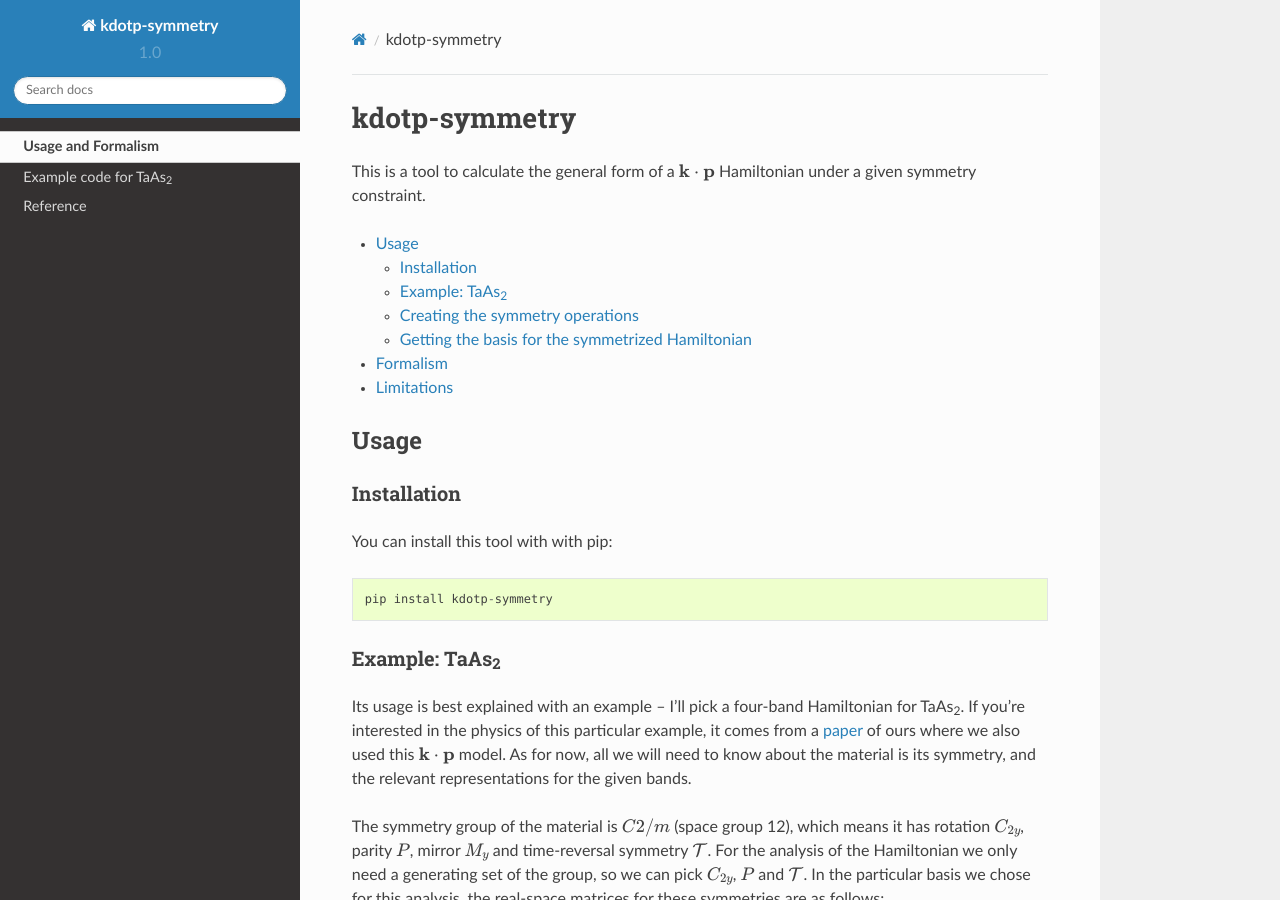
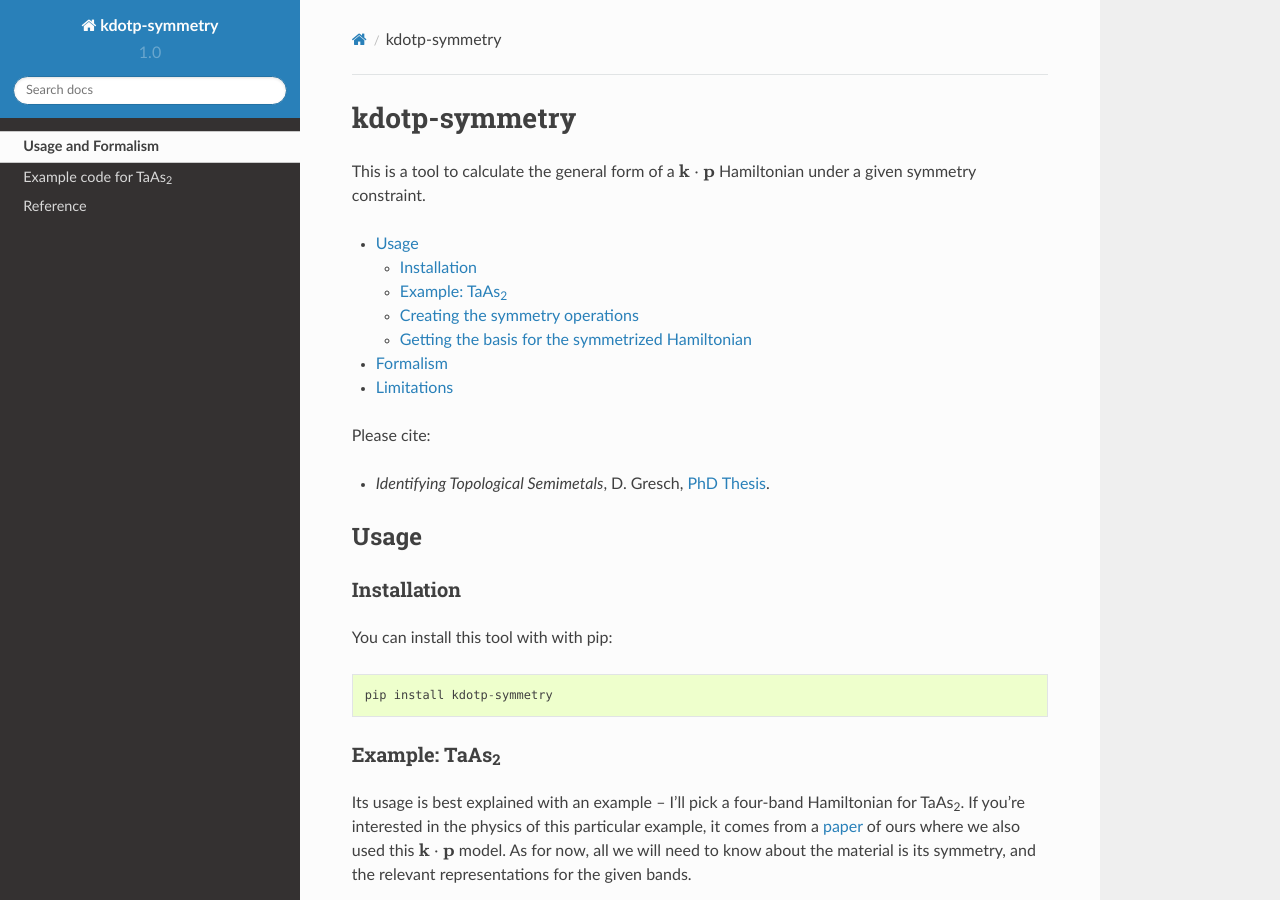
Before and after one commit to greschd/kdotp-symmetry, a Sphinx documentation site: the page built from doc/source/index.rst, in a window 1280 px wide and 900 px high. Built offline with Sphinx 7.4.7 and the Read the Docs theme 2.0.0, drawn with Linux system fonts in a browser that asks for light colours.

Commit message:
Add citation to doc.

```diff
--- a/doc/source/index.rst
+++ b/doc/source/index.rst
@@ -7,6 +7,10 @@ This is a tool to calculate the general form of a :math:`\mathbf{k}\cdot\mathbf{
 
 .. contents ::
     :local:
+
+Please cite:
+
+* *Identifying Topological Semimetals*, D. Gresch,  `PhD Thesis <https://doi.org/10.3929/ethz-b-000308602>`_.
 
 Usage
 -----
```
